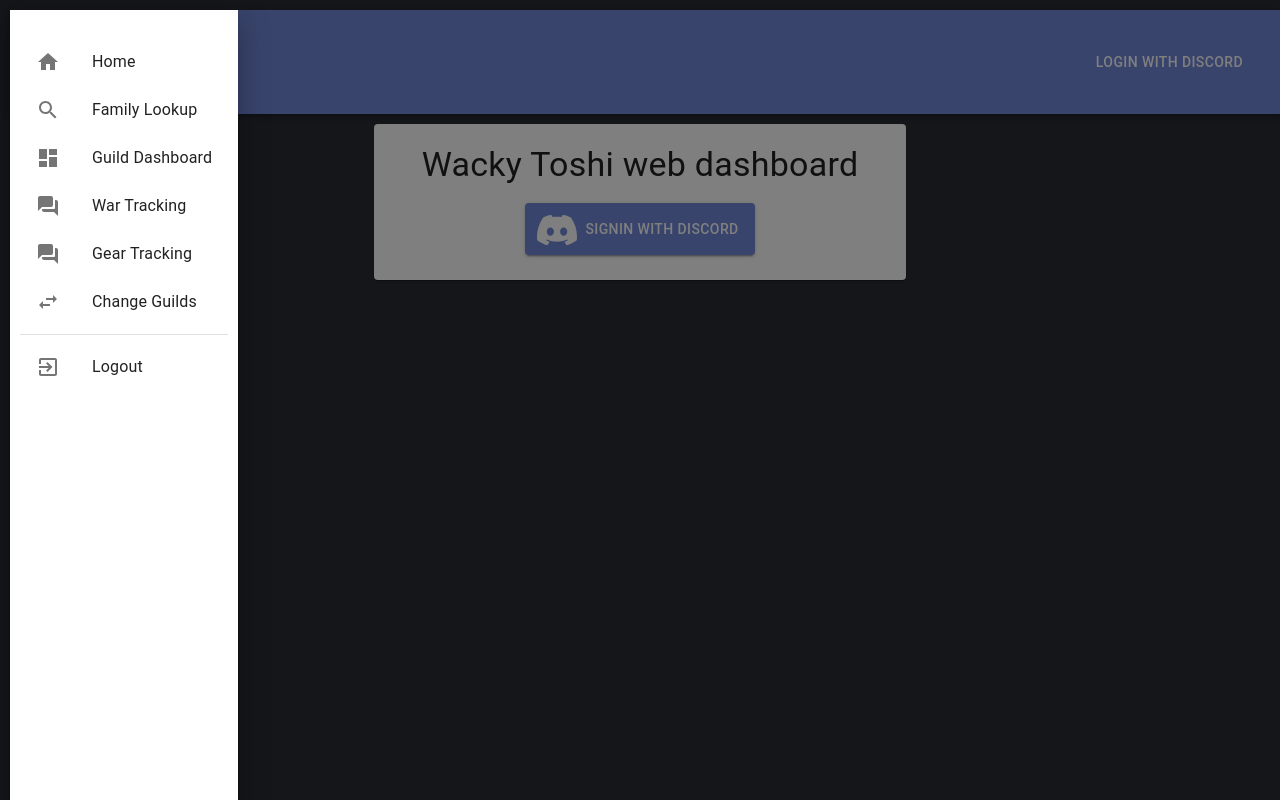
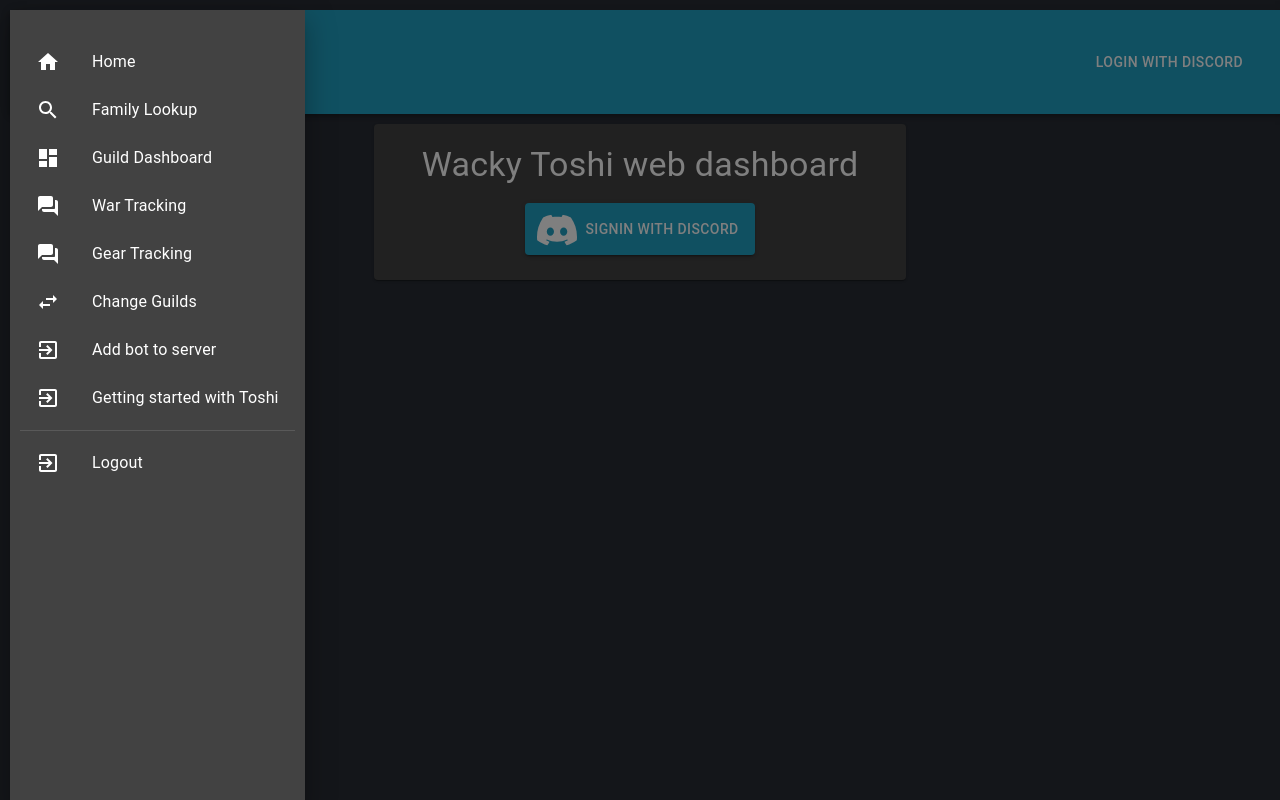
Before and after one commit to kikkia/BotDo-Frontend, a React (Create React App) app: page /login in a window 1280 px wide. Both pictures are taken after a click on the button "menu". Built offline with nearby package versions, Linux system fonts and the light colour scheme; no server answers.

Commit message:
theming and general QoL

```diff
--- a/src/Components/App/Auth.js
+++ b/src/Components/App/Auth.js
@@ -15,12 +15,12 @@
     }
 
     setAuthed(state) {
-        sessionStorage.setItem("authed", state)
+        localStorage.setItem("authed", state)
     }
 
     setSessionProps(json) {
         Object.keys(json).forEach(function(key) {
-            sessionStorage.setItem(key, json[key]);
+            localStorage.setItem(key, json[key]);
           });
     }
 
--- a/src/Components/App/Lookup.js
+++ b/src/Components/App/Lookup.js
@@ -1,9 +1,10 @@
 import React, { useState, useEffect } from 'react';
-import { makeStyles } from '@material-ui/core/styles';
+import { makeStyles, ThemeProvider } from '@material-ui/core/styles';
 import { useHistory } from "react-router-dom";
 import { DataGrid, GridOverlay } from '@material-ui/data-grid';
 import { Grid, Paper, Box, TextField, MenuItem, Select, FormControl } from '@material-ui/core'
-import { styled } from '@material-ui/core/styles'
+import { styled, createMuiTheme } from '@material-ui/core/styles'
+import theme from '../../theme';
 
 const dateFormattingOptions = { weekday: 'short', month: 'short', day: 'numeric', year: 'numeric' };
 
@@ -13,6 +14,7 @@
   },
   paper: {
     padding: theme.spacing(2),
+    width: "100%",
     textAlign: 'center',
     color: theme.palette.text.secondary,
   },
@@ -26,6 +28,7 @@
     display: "flex",
     flexGrow: 1,
     height: "100%",
+    width: "99%",
     paddinzgRight: '20px',
   },
   currentGuild: {
@@ -183,26 +186,27 @@
   if (error) {
       return (<div className={classes.currentGuild}>Error: {error.message}</div>);
   } else if (!hasSearched) {
-    return (<div>
+    return (
+    <ThemeProvider theme={theme}>
+    <div>
         <h1 className={classes.currentGuild}>Family Lookup</h1>
         <Grid container spacing={0}>
             <Grid item xs={12} spacing={3}>
                 <Paper className={classes.paper}>
                 <Box
                     component="form"
-                    sx={{
-                      '& > :not(style)': { m: 1, width: '50%' },
-                    }}
+
                     noValidate
                     autoComplete="off"
                   >
                     <TextField id="filled-basic" label="Family Name" variant="filled" onKeyDown={handleSearch} />
-                    <FormControl variant="filled" sx={{ m: 1, minWidth: 120 }}>
+                    <FormControl variant="filled">
                       <Select
                         labelId="demo-simple-select-label"
                         id="demo-simple-select"
                         value={region}
                         label="Region"
+                        color="secondary"
                         onChange={handleRegionChange}
                       >
                         <MenuItem value={"NA"}>NA</MenuItem>
@@ -218,23 +222,22 @@
                 </Paper>
             </Grid>
         </Grid>
-    </div>)
+    </div></ThemeProvider>)
   } else if (!isLoaded) {
-    return (<div>
+    return (
+      <ThemeProvider theme={theme}>
+    <div>
       <h1 className={classes.currentGuild}>Family Lookup</h1>
       <Grid container spacing={0}>
           <Grid item xs={12} spacing={3}>
               <Paper className={classes.paper}>
               <Box
                   component="form"
-                  sx={{
-                    '& > :not(style)': { m: 1, width: '50%' },
-                  }}
                   noValidate
                   autoComplete="off"
                 >
                   <TextField id="filled-basic" label="Family Name" variant="filled" onKeyDown={handleSearch} />
-                  <FormControl variant="filled" sx={{ m: 1, minWidth: 120 }}>
+                  <FormControl variant="filled">
                     <Select
                       labelId="demo-simple-select-label"
                       id="demo-simple-select"
@@ -255,7 +258,7 @@
               </Paper>
           </Grid>
       </Grid>
-  </div>)
+  </div></ThemeProvider>)
   } else {
     let memberships = [];
     let currentGuild = "None"
@@ -269,21 +272,20 @@
       })
     }
     let sortedMem = memberships.sort((a, b) => b.joined - a.joined);
-    return (<div>
+    return (
+      <ThemeProvider theme={theme}>
+        <div>
       <h1 className={classes.currentGuild}>Family Lookup</h1>
       <Grid container spacing={0}>
           <Grid item xs={12} spacing={3}>
               <Paper className={classes.paper}>
               <Box
                   component="form"
-                  sx={{
-                    '& > :not(style)': { m: 1, width: '50%' },
-                  }}
                   noValidate
                   autoComplete="off"
                 >
                   <TextField id="filled-basic" label="Family Name" variant="filled" onKeyDown={handleSearch} />
-                  <FormControl variant="filled" sx={{ m: 1, minWidth: 120 }}>
+                  <FormControl variant="filled">
                     <Select
                       labelId="demo-simple-select-label"
                       id="demo-simple-select"
@@ -310,7 +312,7 @@
               </Paper>
           </Grid>
       </Grid>
-  </div>)
+  </div></ThemeProvider>)
   }
 }
 export default Lookup;
--- a/src/Components/App/Navigation.js
+++ b/src/Components/App/Navigation.js
@@ -15,6 +15,9 @@
 
 import { NavLink } from 'react-router-dom';
 
+const botInvite = "https://discord.com/oauth2/authorize?client_id=797767418285260802&scope=bot&permissions=2084039792"
+const docsLink = "https://github.com/kikkia/BotDO/blob/master/docs/getting_started.md"
+
 const useStyles = makeStyles(theme => ({
     menuButton: {
       marginRight: theme.spacing(1),
@@ -28,13 +31,13 @@
     const history = useHistory();
     const classes = useStyles();
     const title = props.title;
-    const auth = sessionStorage.getItem("authed");
+    const auth = localStorage.getItem("authed");
     const [state, setState] = React.useState({
         state: false
     });
 
     const logout = (event) => {
-        sessionStorage.setItem("authed", false)
+        localStorage.setItem("authed", false)
         fetch("/api/auth/logout")
         history.push("/")
     }
@@ -89,6 +92,14 @@
                 <ListItemIcon><SwapHorizIcon/></ListItemIcon>
                 <ListItemText primary="Change Guilds" />
             </ListItem>
+            <ListItem button key="add" onClick={() => window.open(botInvite, "_blank")}>
+                <ListItemIcon><ExitToAppIcon/></ListItemIcon>
+                <ListItemText primary="Add bot to server" />
+            </ListItem>
+            <ListItem button key="docs" onClick={() => window.open(docsLink, "_blank")}>
+                <ListItemIcon><ExitToAppIcon/></ListItemIcon>
+                <ListItemText primary="Getting started with Toshi" />
+            </ListItem>
         </List>
         <Divider />
         <List>
--- a/src/routes/AuthenticatedRoute.js
+++ b/src/routes/AuthenticatedRoute.js
@@ -6,7 +6,7 @@
         {...rest}
         render={
             props =>
-                sessionStorage.authed === "true"
+                localStorage.authed === "true"
                 ? <C {...props} {...appProps}/>
                 : <Redirect to={`/auth`}/>}
       />
--- a/src/theme.js
+++ b/src/theme.js
@@ -3,9 +3,9 @@
 // A custom theme for this app
 const theme = createMuiTheme({
   palette: {
-    type: 'light',
+    type: 'dark',
     primary: {
-      main: '#7289da',
+      main: '#21a1c4',
       light: '#7289da',
       dark: '#21a1c4',
     },
@@ -26,7 +26,6 @@
       root: {
         padding: '20px 10px',
         margin: '10px',
-        backgroundColor: '#fff', // 5d737e
       },
     },
     MuiButton: {
```
